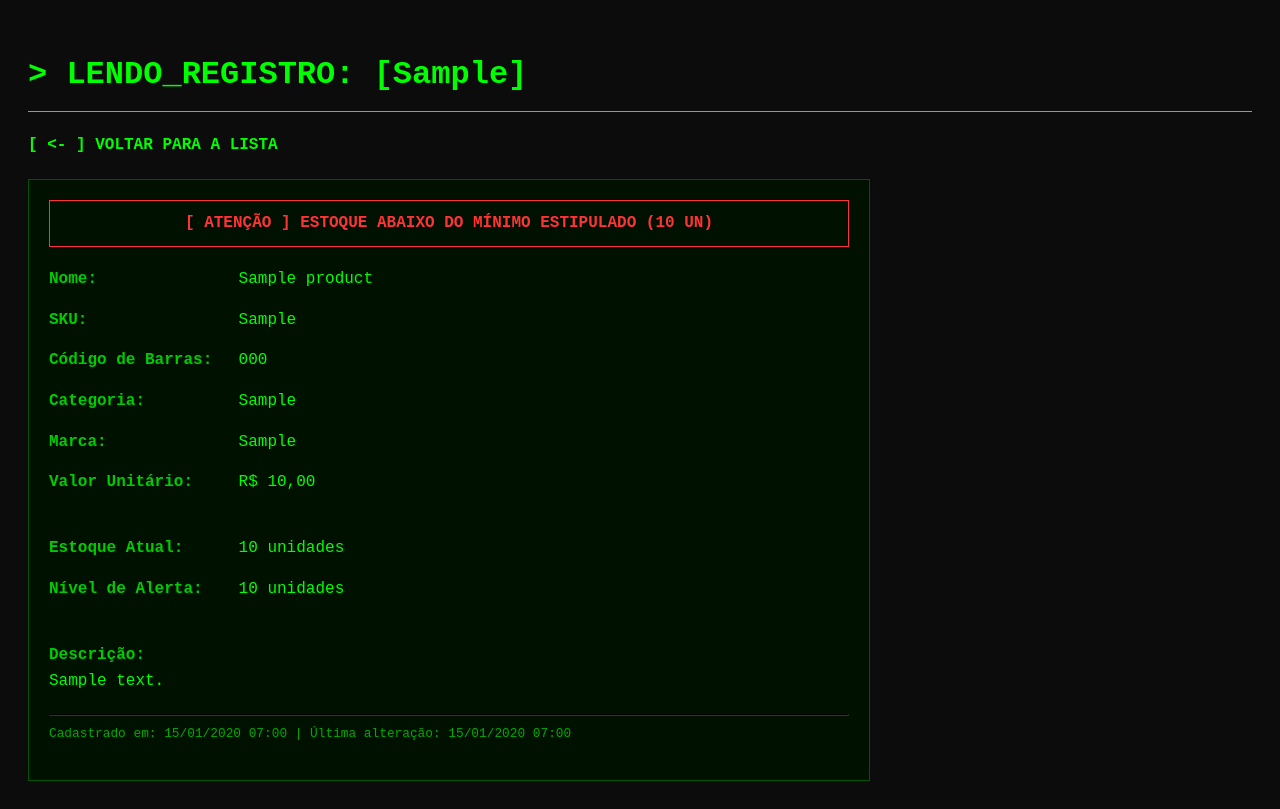
After one commit to GuilhermeParnaibaNunes/wsBackendFabricaDeSoftware26.2, a Django app: a page that uses inventory/templates/inventory/detail.html in a window 1280 px wide. The commit adds this page. Run offline with Django 5.2, Linux system fonts and the light colour scheme; a user stored in the database is signed in; tables that the repository leaves empty hold one stand-in row (values such as "Sample post").

Commit message:
feat: implement product detail view and interface
Add secure detail routing, terminal-themed template, and link from inventory list.

```diff
--- a/Pyventory/urls.py
+++ b/Pyventory/urls.py
@@ -33,4 +33,5 @@ urlpatterns = [
 
     # Inventory routes
     path('product/register/', inventory_views.register_product, name='register_product'),
+    path('product/detail/<str:sku>/', inventory_views.product_detail, name='product_detail'),
 ]
--- /dev/null
+++ b/inventory/templates/inventory/detail.html
@@ -0,0 +1,91 @@
+<!DOCTYPE html>
+<html lang="pt-br">
+<head>
+    <meta charset="UTF-8">
+    <title>Pyventory | Detalhes do Produto</title>
+    <style>
+        /* TEMA MATRIX/TERMINAL */
+        body {
+            background-color: #0c0c0c;
+            color: #00ff00;
+            font-family: 'Courier New', Courier, monospace;
+            padding: 20px;
+            line-height: 1.6;
+        }
+        h1, h2 { border-bottom: 1px solid #00ff00; padding-bottom: 10px; }
+        a { color: #00ff00; text-decoration: none; font-weight: bold; }
+        a:hover { background-color: #00ff00; color: #0c0c0c; }
+
+        .update-btn {border-color: #ffff00; color: #ffff00; text-align: center;}
+        .update-btn:hover {background-color: #ffff00; color: #0c0c0c;}
+
+        .delete-btn {border-color: #ff3333; color: #ff3333; text-align: center;}
+        .delete-btn:hover {background-color: #ff3333; color: #0c0c0c;}
+
+        /* LAYOUT DOS DETALHES */
+        .detalhes-container {
+            border: 1px solid #005500;
+            padding: 20px;
+            max-width: 800px;
+            margin-top: 20px;
+            background-color: #001100;
+        }
+
+        .campo { margin-bottom: 15px; }
+        .label { font-weight: bold; color: #00cc00; display: inline-block; width: 180px; }
+        .valor { color: #00ff00; }
+
+        /* ALERTA DE ESTOQUE BAIXO */
+        .alert-box {
+            border: 1px solid #ff3333;
+            color: #ff3333;
+            padding: 10px;
+            margin-bottom: 20px;
+            font-weight: bold;
+            text-align: center;
+        }
+    </style>
+</head>
+<body>
+
+    <header>
+        <h1>> LENDO_REGISTRO: [{{ product.sku }}]</h1>
+        <a href="{% url 'inventory' %}"> [ <- ] VOLTAR PARA A LISTA </a>
+    </header>
+
+    <main class="detalhes-container">
+        <!-- Reutilizando a sua lógica do Model para exibir um banner de alerta -->
+        {% if product.is_low_stock %}
+            <div class="alert-box">
+                [ ATENÇÃO ] ESTOQUE ABAIXO DO MÍNIMO ESTIPULADO ({{ product.low_stock_level }} UN)
+            </div>
+        {% endif %}
+
+        <div class="campo"><span class="label">Nome:</span> <span class="valor">{{ product.name }}</span></div>
+        <div class="campo"><span class="label">SKU:</span> <span class="valor">{{ product.sku }}</span></div>
+
+        <!-- O |default é um filtro do Django que mostra um texto alternativo se a variável for vazia/nula -->
+        <div class="campo"><span class="label">Código de Barras:</span> <span class="valor">{{ product.bar_code|default:"N/A" }}</span></div>
+
+        <div class="campo"><span class="label">Categoria:</span> <span class="valor">{{ product.category }}</span></div>
+        <div class="campo"><span class="label">Marca:</span> <span class="valor">{{ product.brand|default:"N/A" }}</span></div>
+        <div class="campo"><span class="label">Valor Unitário:</span> <span class="valor">R$ {{ product.unitary_price }}</span></div>
+
+        <br>
+        <div class="campo"><span class="label">Estoque Atual:</span> <span class="valor">{{ product.amount }} unidades</span></div>
+        <div class="campo"><span class="label">Nível de Alerta:</span> <span class="valor">{{ product.low_stock_level }} unidades</span></div>
+        <br>
+
+        <div class="campo">
+            <span class="label">Descrição:</span><br>
+            <span class="valor">{{ product.description|default:"Nenhuma descrição cadastrada." }}</span>
+        </div>
+
+        <hr style="border-color: #005500; margin-top: 20px;">
+        <div class="campo" style="font-size: 0.8em; color: #00aa00;">
+            Cadastrado em: {{ product.created_at|date:"d/m/Y H:i" }} | Última alteração: {{ product.updated_at|date:"d/m/Y H:i" }}
+        </div>
+    </main>
+
+</body>
+</html>
--- a/inventory/templates/inventory/inventory.html
+++ b/inventory/templates/inventory/inventory.html
@@ -31,7 +31,7 @@
 
     <header>
         <h1>> Pyventory_Inventory_System</h1>
-        <h1>> BEM_VINDO(A), {{ request.user.username }}!</h1>
+        <h2>> BEM_VINDO(A), {{ request.user.username }}!</h2>
         <p>> SALDO_ATUAL: R$ {{ request.user.balance }}</p>
 
         <form action="{% url 'logout' %}" method="post">
@@ -52,6 +52,7 @@
                     <th>Qtd</th>
                     <th>Preço (R$)</th>
                     <th>Status</th>
+                    <th>Ação</th>
                 </tr>
             </thead>
             <tbody>
@@ -71,6 +72,8 @@
                             <span>[ OK ]</span>
                         {% endif %}
                     </td>
+
+                    <td><a href="{% url 'product_detail' product.sku %}">> Ver Detalhes</a></td>
                 </tr>
 
                 <!-- Caso a lista esteja vazia -->
--- a/inventory/views.py
+++ b/inventory/views.py
@@ -25,3 +25,8 @@ def register_product(request):
         form = ProductForm(initial=request.GET)
 
     return render(request, 'inventory/register.html', {'form': form})
+
+@login_required
+def product_detail(request, sku):
+    product = get_object_or_404(Product, sku=sku, store=request.user)
+    return render(request, 'inventory/detail.html', {'product': product})
```
